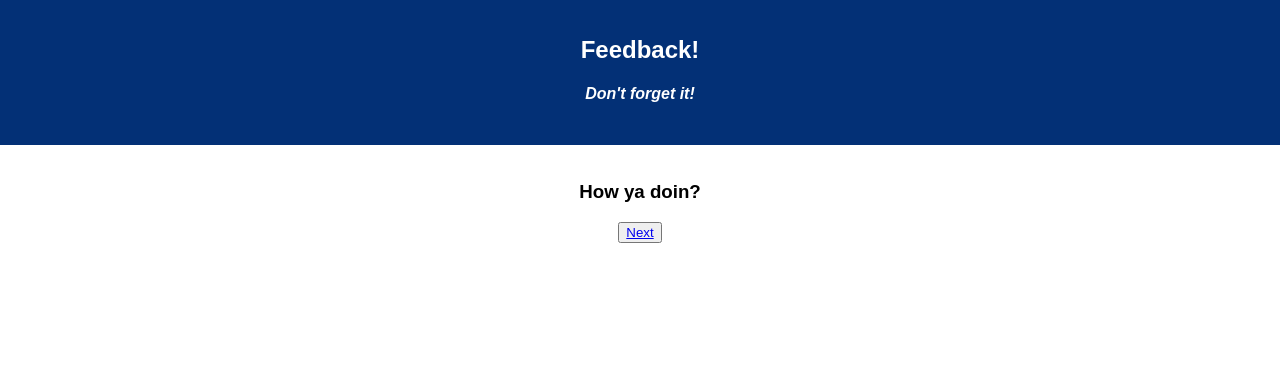
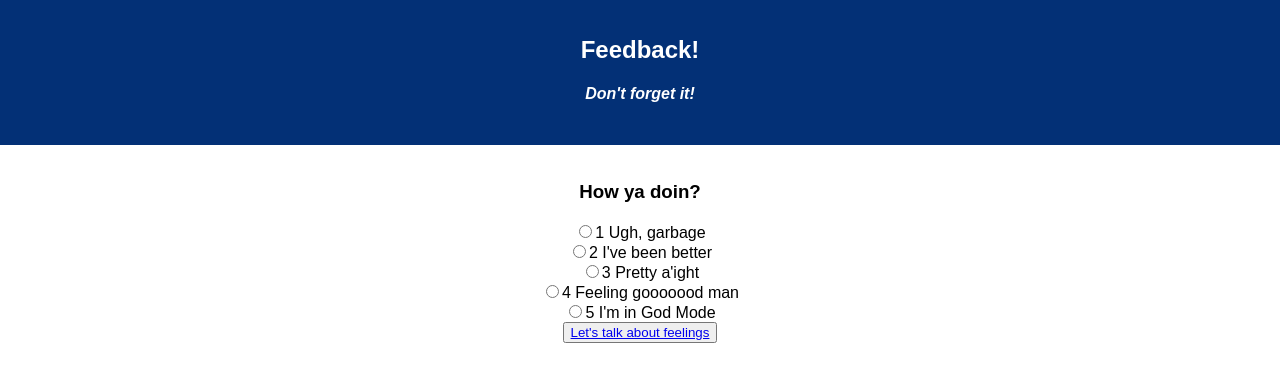
Before and after one commit to morgancostigan/weekend-challenge-5-feedback-master, a React (Create React App) app: page /#/ in a window 1280 px wide. Shown: the top 382 px of the page. Built offline with nearby package versions, Linux system fonts and the light colour scheme.

Commit message:
got all data sending to redux

```diff
--- a/src/components/Admin/Admin.jsx
+++ b/src/components/Admin/Admin.jsx
@@ -2,12 +2,18 @@ import React, { Component } from 'react';
 import axios from 'axios';
 import '../App/App';
 import { connect } from 'react-redux';
+import { HashRouter as Router, Route, Link } from 'react-router-dom';
+
+
 
 class Admin extends Component {
     render() {
         return (
             <div>
                 <p>On Admin Page dummy</p>
+
+
+                <button onClick={this.handleClick}><Link to="/">Back to feedback</Link></button>
 
             </div>
         )
--- a/src/components/Page1/Page1.jsx
+++ b/src/components/Page1/Page1.jsx
@@ -7,21 +7,40 @@ import { HashRouter as Router, Route, Link } from 'react-router-dom';
 
 class Page1 extends Component{
 
-    handleFeelingsChange(){
+    state = {
+        page1: 0
+    }
 
+    handleFeelingsChange = (event) => {
+        console.log(event.target.value);
+
+        this.setState({
+            page1: event.target.value
+        })
+    }
+
+    handleClick = () => {
+        this.props.dispatch({
+            type: 'ADD_1',
+            payload: this.state.page1
+        })
     }
 
     render() {
         return(
             <div>
                 <h3>How ya doin?</h3>
-                {/* <input onChange={this.handleFeelingsChange} type="radio" id="feeling1" name="feelings" value="true" checked={this.state.page1 === 1} />1 - Ugh, garbage
-                <input onChange={this.handleFeelingsChange} type="radio" id="feeling2" name="feelings" value="true" checked={this.state.page2 === 2} />2 - I've been better
-                <input onChange={this.handleFeelingsChange} type="radio" id="feeling3" name="feelings" value="true" checked={this.state.page3 === 3} />3 - Pretty a'ight
-                <input onChange={this.handleFeelingsChange} type="radio" id="feeling4" name="feelings" value="true" checked={this.state.page4 === 4} />4 - Feeling gooooood man
-                <input onChange={this.handleFeelingsChange} type="radio" id="feeling5" name="feelings" value="true" checked={this.state.page5 === 5} />5 - I'm in God-Mode */}
-                <button onClick={this.handleClick}><Link to="/page2">Next</Link></button>
-
+                <input onChange={this.handleFeelingsChange} type="radio" id="feeling1" name="feelings" value={1}/>1 Ugh, garbage
+                <br/>
+                <input onChange={this.handleFeelingsChange} type="radio" id="feeling2" name="feelings" value={2}/>2 I've been better
+                <br/>
+                <input onChange={this.handleFeelingsChange} type="radio" id="feeling3" name="feelings" value={3}/>3 Pretty a'ight
+                <br/>
+                <input onChange={this.handleFeelingsChange} type="radio" id="feeling4" name="feelings" value={4}/>4 Feeling gooooood man
+                <br/>
+                <input onChange={this.handleFeelingsChange} type="radio" id="feeling5" name="feelings" value={5}/>5 I'm in God Mode
+                <br/>
+                <button onClick={this.handleClick}><Link to="/page2">Let's talk about feelings</Link></button>
             </div>
         )
     }
--- a/src/components/Page2/Page2.jsx
+++ b/src/components/Page2/Page2.jsx
@@ -6,18 +6,40 @@ import { HashRouter as Router, Route, Link } from 'react-router-dom';
 
 
 class Page2 extends Component {
+
+    state = {
+        page2: 0
+    }
+
+    handleBrainsChange = (event) => {
+        console.log(event.target.value);
+        this.setState({
+            page2: event.target.value
+        })
+    }
+
+    handleClick = () => {
+        this.props.dispatch({
+            type: 'ADD_2',
+            payload: this.state.page2
+        })
+    }
+
     render() {
         return (
             <div>
                 <h3>Is yr brain on board?</h3>
-                {/* <input onChange={this.handleFeelingsChange} type="radio" id="feeling1" name="feelings" value="true" checked={this.state.page1 === 1} />1 - Ugh, garbage
-                <input onChange={this.handleFeelingsChange} type="radio" id="feeling2" name="feelings" value="true" checked={this.state.page2 === 2} />2 - I've been better
-                <input onChange={this.handleFeelingsChange} type="radio" id="feeling3" name="feelings" value="true" checked={this.state.page3 === 3} />3 - Pretty a'ight
-                <input onChange={this.handleFeelingsChange} type="radio" id="feeling4" name="feelings" value="true" checked={this.state.page4 === 4} />4 - Feeling gooooood man
-                <input onChange={this.handleFeelingsChange} type="radio" id="feeling5" name="feelings" value="true" checked={this.state.page5 === 5} />5 - I'm in God-Mode */}
-                <button onClick={this.handleClick}><Link to="/page3">Next</Link></button>
-
-
+                <input onChange={this.handleBrainsChange} type="radio" id="brains1" name="brains" value={1} />1 Nah brah, my brain is gobbledygook.
+                <br />
+                <input onChange={this.handleBrainsChange} type="radio" id="brains2" name="brains" value={2} />2 It's not.
+                <br />
+                <input onChange={this.handleBrainsChange} type="radio" id="brains3" name="brains" value={3} />3 I think I see a break in the haze.
+                <br />
+                <input onChange={this.handleBrainsChange} type="radio" id="brains4" name="brains" value={4} />4 Smarty-pants
+                <br />
+                <input onChange={this.handleBrainsChange} type="radio" id="brains5" name="brains" value={5} />5 Enlightened
+                <br />
+                <button onClick={this.handleClick}><Link to="/page3">Braaaainnnnnsss</Link></button>
             </div>
         )
     }
--- a/src/components/Page3/Page3.jsx
+++ b/src/components/Page3/Page3.jsx
@@ -7,18 +7,39 @@ import { HashRouter as Router, Route, Link } from 'react-router-dom';
 
 
 class Page3 extends Component {
+
+    state = {
+        page3: 0
+    }
+
+    handleSupportChange = (event) => {
+        console.log(event.target.value);
+        this.setState({
+            page3: event.target.value
+        })
+    }
+
+    handleClick = () => {
+        this.props.dispatch({
+            type: 'ADD_3',
+            payload: this.state.page3
+        })
+    }
     render() {
         return (
             <div>
                 <h3>Trust fall?</h3>
-                {/* <input onChange={this.handleFeelingsChange} type="radio" id="feeling1" name="feelings" value="true" checked={this.state.page1 === 1} />1 - Ugh, garbage
-                <input onChange={this.handleFeelingsChange} type="radio" id="feeling2" name="feelings" value="true" checked={this.state.page2 === 2} />2 - I've been better
-                <input onChange={this.handleFeelingsChange} type="radio" id="feeling3" name="feelings" value="true" checked={this.state.page3 === 3} />3 - Pretty a'ight
-                <input onChange={this.handleFeelingsChange} type="radio" id="feeling4" name="feelings" value="true" checked={this.state.page4 === 4} />4 - Feeling gooooood man
-                <input onChange={this.handleFeelingsChange} type="radio" id="feeling5" name="feelings" value="true" checked={this.state.page5 === 5} />5 - I'm in God-Mode */}
-                <button onClick={this.handleClick}><Link to="/page4">Next</Link></button>
-
-
+                <input onChange={this.handleSupportChange} type="radio" id="support1" name="support" value="true"/>1 What, and crack my f%#!@ skull?
+                <br/>
+                <input onChange={this.handleSupportChange} type="radio" id="support2" name="support" value="true"/>2 I don't think you'd catch me.
+                <br/>
+                <input onChange={this.handleSupportChange} type="radio" id="support3" name="support" value="true"/>3 I'm on the fence.
+                <br/>
+                <input onChange={this.handleSupportChange} type="radio" id="support4" name="support" value="true"/>4 Let's do this.
+                <br/>
+                <input onChange={this.handleSupportChange} type="radio" id="support5" name="support" value="true"/>5 COWABUNGA DUDE!!!
+                <br/>
+                <button onClick={this.handleClick}><Link to="/page4">Safe space?</Link></button>
             </div>
         )
     }
--- a/src/components/Page4/Page4.jsx
+++ b/src/components/Page4/Page4.jsx
@@ -6,13 +6,32 @@ import { HashRouter as Router, Route, Link } from 'react-router-dom';
 
 
 class Page4 extends Component {
+
+    state = {
+        page4: '',
+        flag: false
+    }
+
+    handleCommentChange = (event) => {
+        console.log(event.target.value);
+        this.setState({
+            page4: event.target.value
+        })
+    }
+
+    handleClick = () => {
+        this.props.dispatch({
+            type: 'ADD_4',
+            payload: this.state.page4
+        })
+    }
     render() {
         return (
             <div>
                 <h3>Any last words?</h3>
-
-
-                <button onClick={this.handleClick}><Link to="/">Next</Link></button>
+                <input onChange={this.handleCommentChange} placeholder="Colorful Commentary" value={this.state.page4} name="comment" />
+                <br/>
+                <button onClick={this.handleClick}><Link to="/">The end is the beginning</Link></button>
             </div>
         )
     }
--- a/src/index.js
+++ b/src/index.js
@@ -12,17 +12,18 @@ const feedbackList = (state = {
     page1: 0,
     page2: 0,
     page3: 0,
-    page4: ''
+    page4: '',
+    flag: false
 }, action) => {  //state assigned zero values to start
     switch (action.type) {
         case 'ADD_1':
             return {...state, page1: action.payload}
         case 'ADD_2':
-            return { ...state, page1: action.payload }
+            return { ...state, page2: action.payload }
         case 'ADD_3':
-            return { ...state, page1: action.payload }
+            return { ...state, page3: action.payload }
         case 'ADD_4':
-            return { ...state, page1: action.payload }
+            return { ...state, page4: action.payload }
         default:
             return state
     }
```
